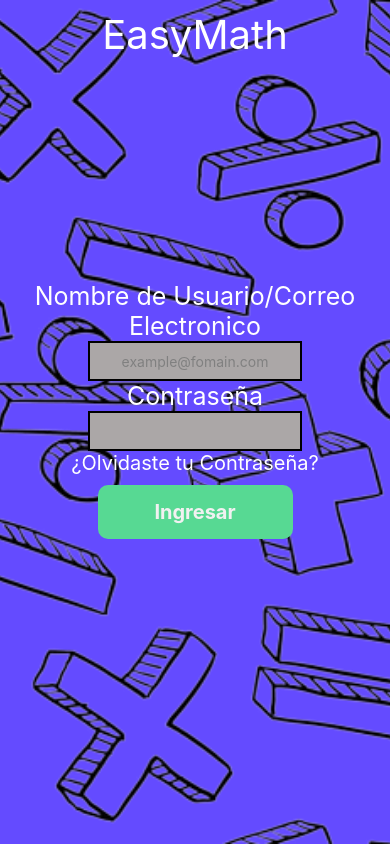
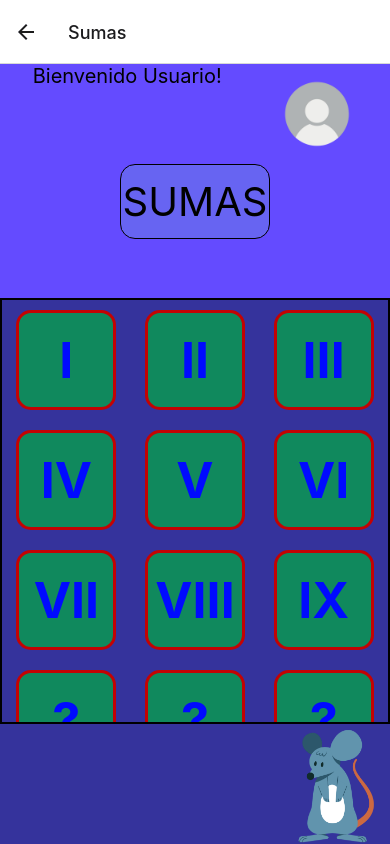
Before and after one commit to BR14NG4MER/EasyMath, a React Native app: screen /Sumas in a window 390 px wide. Built offline with nearby package versions, Linux system fonts and the light colour scheme.

Commit message:
Pantalla Niveles Suma

```diff
--- a/Componentes/Buttons.js
+++ b/Componentes/Buttons.js
@@ -37,6 +37,30 @@ export function CustomButton(props) {
     )
 }
 
+export function ButtonLevel(props) {
+
+    const { text, onPress } = props
+
+    return (
+        <TouchableOpacity
+            style = {
+                styles.buttonlevel
+            }
+            onPress={onPress}
+        >
+            <Text
+                style = {{
+                    ...styles.text,
+                    color: '#000AFF',
+                    fontSize: 50
+                }}
+            >
+                {text}
+            </Text>
+        </TouchableOpacity>
+    )
+}
+
 const styles = StyleSheet.create({
 
     button1: {
@@ -45,7 +69,15 @@ const styles = StyleSheet.create({
         margin: 10,
     },
     buttonlevel: {
-        margin: 10
+        width: 100,
+        height: 100,
+        margin: 10,
+        backgroundColor: '#10895D',
+        justifyContent: 'center',
+        alignItems: 'center',
+        borderRadius: 15,
+        borderWidth: 3,
+        borderColor: '#C30303',
     },
     text: {
         fontSize: 20,
--- a/Navigation.js
+++ b/Navigation.js
@@ -7,6 +7,7 @@ import LoginScreen from "./Screens/LoginScreen"
 import RecoveryScreen from "./Screens/RecoveryScreen"
 import RecoveryMessage from "./Screens/RecoveryMessage"
 import HomeScreen from "./Screens/HomeScreen"
+import SumasLevels from "./Screens/SumasLevels"
 
 const Stack = createNativeStackNavigator();
 
@@ -31,6 +32,11 @@ function Stacks() {
       <Stack.Screen
         name="Home"
         component={HomeScreen}
+        options={{headerShown: false}}
+      />
+      <Stack.Screen
+        name="Sumas"
+        component={SumasLevels}
       />
     </Stack.Navigator>
   )
--- a/Screens/HomeScreen.js
+++ b/Screens/HomeScreen.js
@@ -44,7 +44,7 @@ const HomeScreen = () => {
         <View style={{flex: 4, backgroundColor: '#35339C'}}>
           <View style={{flex: 1, justifyContent: 'center'}}>
             <View style={[Styles.row, {justifyContent: 'space-around'}]}>
-              <CustomButton backgroundColor='#1167E9' text="Sumas" color='#f1f1f1' onPress={() => navigation.navigate('Home')}/>
+              <CustomButton backgroundColor='#1167E9' text="Sumas" color='#f1f1f1' onPress={() => navigation.navigate('Sumas')}/>
               <CustomButton backgroundColor='#1167E9' text="Restas" color='#f1f1f1' onPress={() => navigation.navigate('Home')}/>
             </View>
           </View>
--- a/Screens/LoginScreen.js
+++ b/Screens/LoginScreen.js
@@ -13,7 +13,7 @@ const LoginScreen = () => {
       <View style={Styles.container}>
         <ImageBackground source={require("../Imagenes/Fondo.png")} style={Styles.Fondo}>
           <View style={{ flex: 1, alignItems: 'center' }}>
-            <Text style={[Styles.title, {margin: 10}]}>EasyMath</Text>
+            <Text style={{...Styles.title, margin: 10}}>EasyMath</Text>
           </View>
 
           <View style={{ flex: 2, alignItems: 'center'}}>
--- /dev/null
+++ b/Screens/SumasLevels.js
@@ -0,0 +1,128 @@
+import * as React from "react"
+import { View, Text, Image, Alert, ScrollView } from "react-native"
+import Styles from "../Componentes/Styles"
+import { ButtonLevel } from "../Componentes/Buttons"
+import { useNavigation } from "@react-navigation/native"
+
+const SumasLevels = () => {
+
+    const navigator = useNavigation();
+
+    return (
+        <View
+            style = {{
+                ...Styles.container
+            }}
+        >
+            <View
+                style = {{
+                    height: '30%'
+                }}
+            >
+                <View
+                    style = {{
+                        flexDirection: "row",
+                        justifyContent: 'space-around'
+                    }}
+                >
+                    <Text
+                        style = {{
+                            fontSize: 20,
+                            marginStart: 10,
+                            textAlignVertical: 'center'
+                            }}>
+                            Bienvenido Usuario!
+                    </Text>
+                    <Image
+                        style = {{
+                            height: 100,
+                            width: 100,
+                            }}
+                            source={require("../Imagenes/UserIcon.png")}
+                    />
+                </View>
+                <View
+                style = {{
+                    width: 150,
+                    height: 75,
+                    justifyContent: 'center',
+                    alignSelf: 'center',
+                    alignItems: 'center',
+                    backgroundColor: '#6764F2',
+                    borderRadius: 15,
+                    borderWidth: 1
+                }}
+                >
+                    <Text
+                        style = {{
+                            fontSize: 40,
+                        }}
+                    >
+                    SUMAS
+                    </Text>
+                </View>
+            </View>
+
+            <View
+                style = {{
+                    backgroundColor: '#35339C',
+                    height: '70%'
+                }}
+            >
+                <ScrollView style = {{borderWidth: 2}}>
+                    <View
+                        style = {{
+                            flexDirection: "row",
+                            justifyContent: 'space-around'
+                        }}
+                    >
+                        <ButtonLevel text="I"/>
+                        <ButtonLevel text="II"/>
+                        <ButtonLevel text="III"/>
+                    </View>
+                    <View
+                        style = {{
+                            flexDirection: "row",
+                            justifyContent: 'space-around'
+                        }}
+                    >
+                        <ButtonLevel text="IV"/>
+                        <ButtonLevel text="V"/>
+                        <ButtonLevel text="VI"/>
+                    </View>
+                    <View
+                        style = {{
+                            flexDirection: "row",
+                            justifyContent: 'space-around'
+                        }}
+                    >
+                        <ButtonLevel text="VII"/>
+                        <ButtonLevel text="VIII"/>
+                        <ButtonLevel text="IX"/>
+                    </View>
+                    <View
+                        style = {{
+                            flexDirection: "row",
+                            justifyContent: 'space-around'
+                        }}
+                    >
+                        <ButtonLevel text="?"/>
+                        <ButtonLevel text="?"/>
+                        <ButtonLevel text="?"/>
+                    </View>
+                </ScrollView>
+
+                <Image
+                source = {require("../Imagenes/Raton2.png")}
+                style = {{
+                    height: 120,
+                    width: 85,
+                    alignSelf: 'flex-end',
+                    marginEnd: 10
+                    }}/>
+            </View>
+        </View>
+    )
+}
+
+export default SumasLevels
```
Also changed, not shown: Sumas.txt (added).
